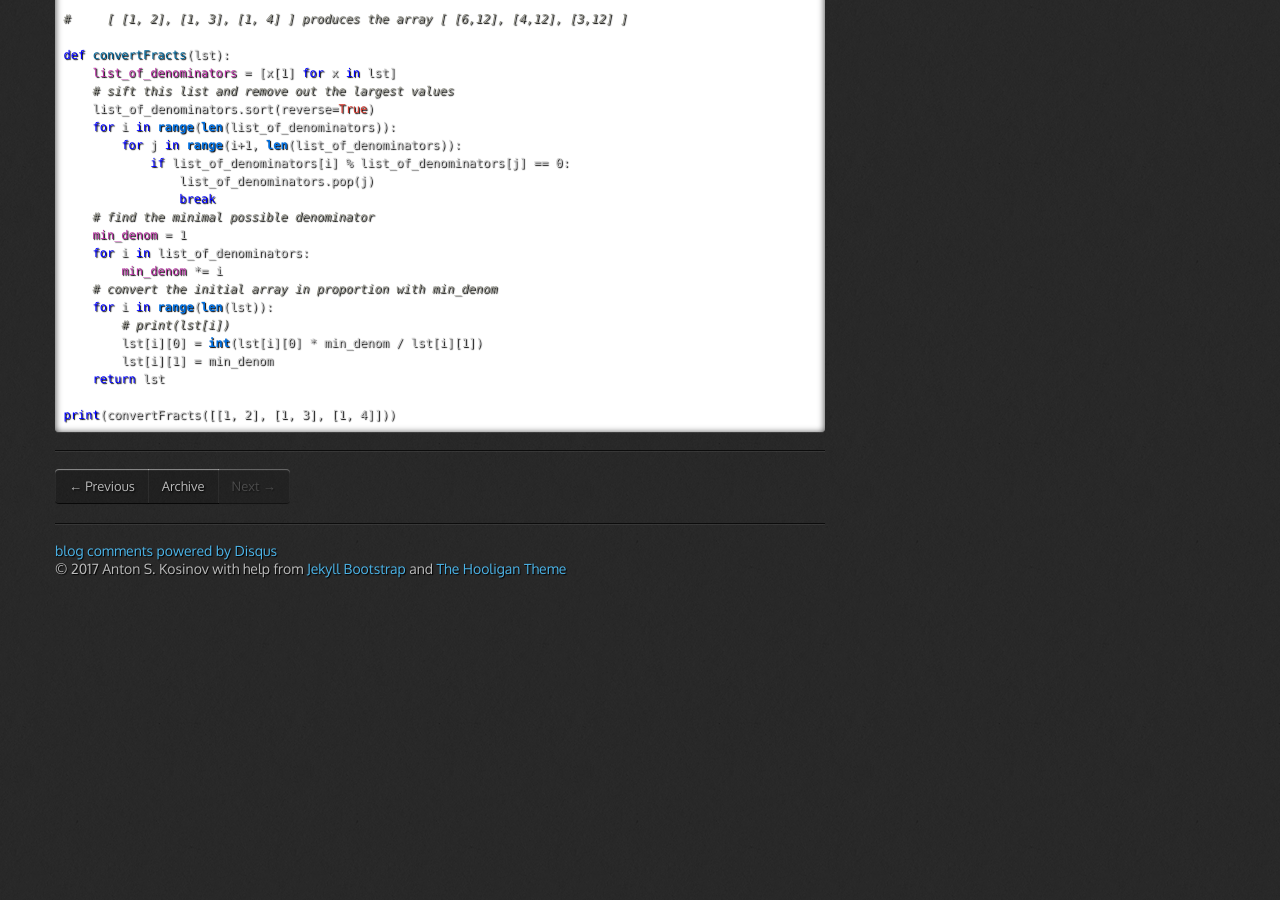
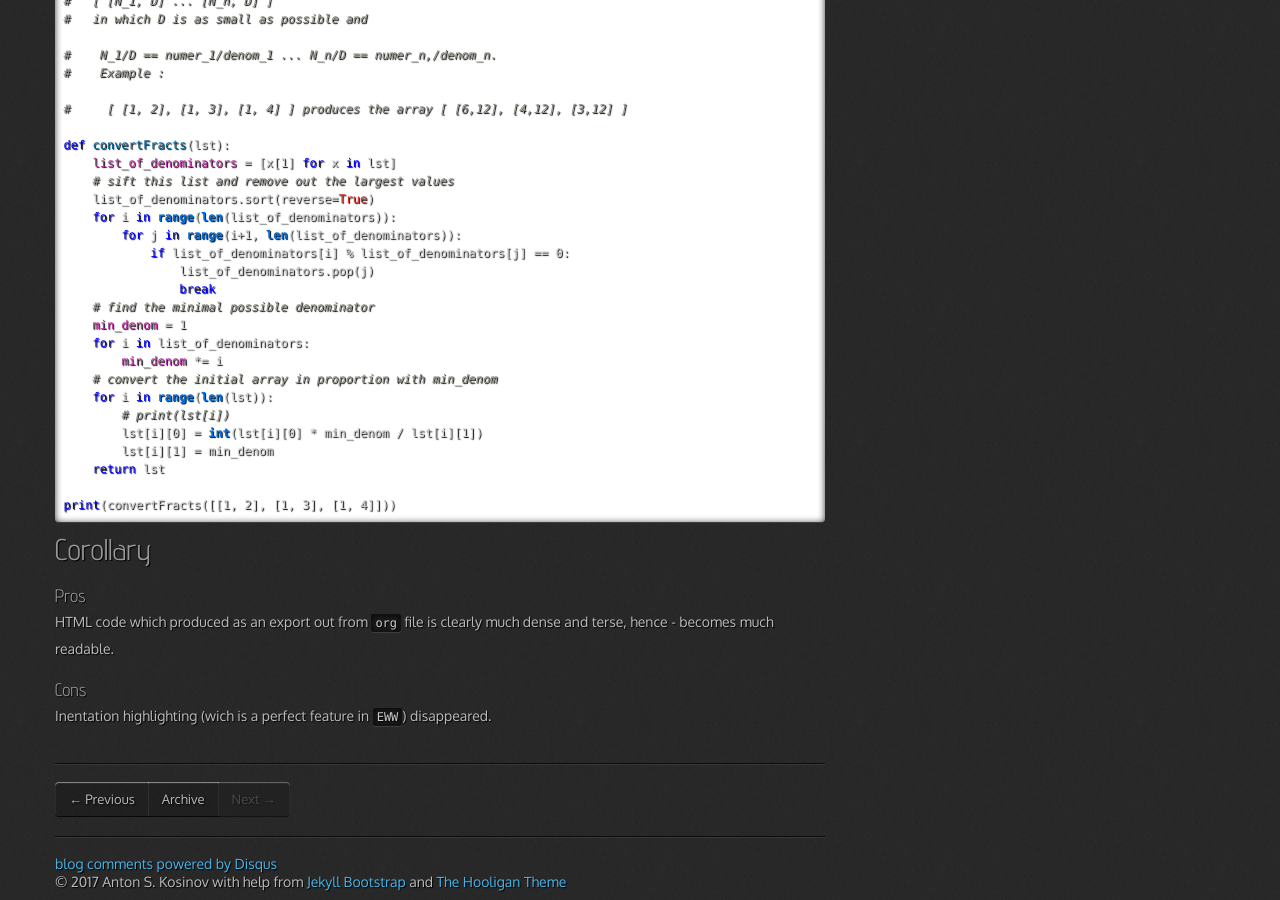
Before and after one commit to 0--key/0--key.github.io, a Jekyll site: the page built from _posts/2017-01-07-org-jekyll-export.html, in a window 1280 px wide and 900 px high, scrolled down 3841 px. Built offline with Jekyll 4.4.1, drawn with Linux system fonts in a browser that asks for light colours; nearby versions of some CDN libraries; comment, search, counter and statistics services are not loaded; before the commit the page ends 4428 px from its top, so only the background shows below that; some of the changed text lies outside the part shown.

Commit message:
Recent enhancements

```diff
--- a/_posts/2017-01-07-org-jekyll-export.html
+++ b/_posts/2017-01-07-org-jekyll-export.html
@@ -17,6 +17,12 @@ tags: [Jekyll, src hightlighting, html-export]
 <li><a href="#org9a3de88">Modificate Hooligan theme</a></li>
 <li><a href="#orgf09cc6d">Python scr block highlighting test</a></li>
 <li><a href="#org71e1b62">Python include file highlighting test</a></li>
+<li><a href="#org2d1a820">Corollary</a>
+<ul>
+<li><a href="#org49cef3b">Pros</a></li>
+<li><a href="#org064bfda">Cons</a></li>
+</ul>
+</li>
 </ul>
 </div>
 </div>
@@ -37,7 +43,9 @@ thus lets take an attempt to elaborate more neat solution.
 <div class="outline-text-2" id="text-orgd043e92">
 <div class="org-src-container">
 <pre class="src src-elisp">(<span class="org-keyword">setq</span> org-html-htmlize-output-type 'css)
+<span class="org-comment-delimiter">;; </span><span class="org-comment">(setq org-html-htmlize-output-type 'inline-css) ;; default</span>
 (<span class="org-keyword">setq</span> org-html-htmlize-font-prefix <span class="org-string">"org-"</span>)
+<span class="org-comment-delimiter">;; </span><span class="org-comment">(setq org-html-htmlize-font-prefix "") ;; default</span>
 </pre>
 </div>
 </div>
@@ -265,3 +273,26 @@ string <code>&lt;link href="/assets/themes/css/org.css" rel="stylesheet" type="t
 </div>
 </div>
 </div>
+
+<div id="outline-container-org2d1a820" class="outline-2">
+<h2 id="org2d1a820">Corollary</h2>
+<div class="outline-text-2" id="text-org2d1a820">
+</div><div id="outline-container-org49cef3b" class="outline-3">
+<h3 id="org49cef3b">Pros</h3>
+<div class="outline-text-3" id="text-org49cef3b">
+<p>
+HTML code which produced as an export out from <code>org</code> file is
+clearly much dense and terse, hence - becomes much readable.
+</p>
+</div>
+</div>
+<div id="outline-container-org064bfda" class="outline-3">
+<h3 id="org064bfda">Cons</h3>
+<div class="outline-text-3" id="text-org064bfda">
+<p>
+Inentation highlighting (wich is a perfect feature in <code>EWW</code>)
+disappeared.
+</p>
+</div>
+</div>
+</div>
```
